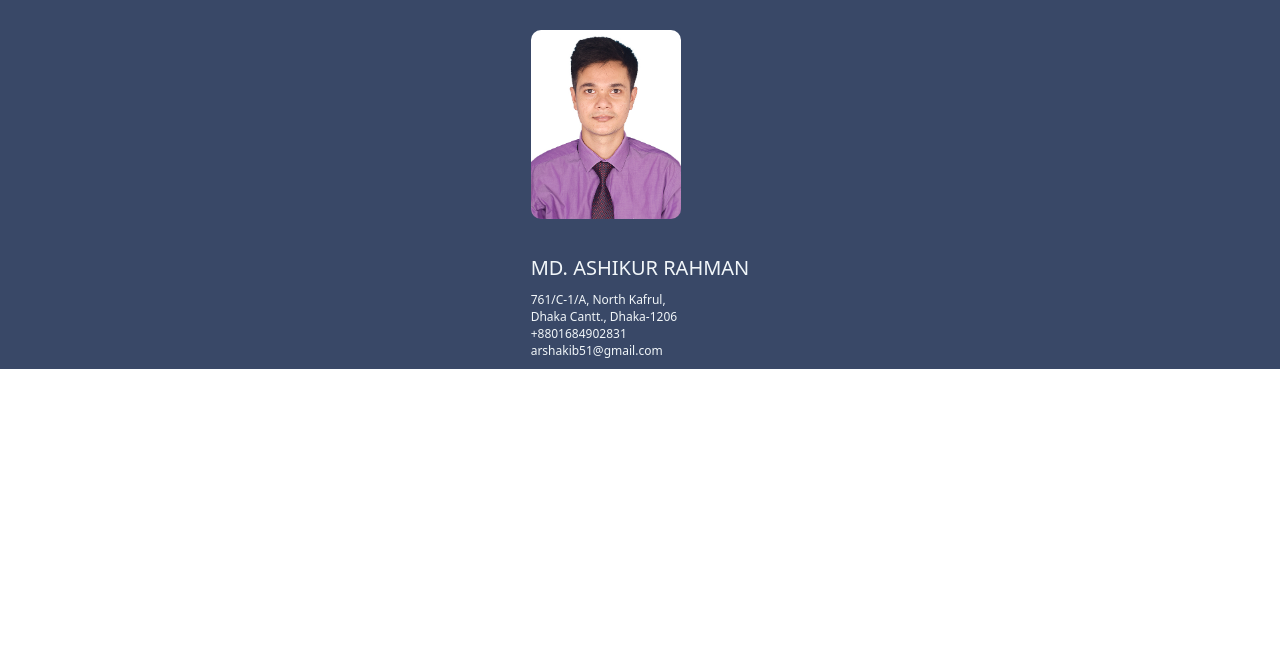
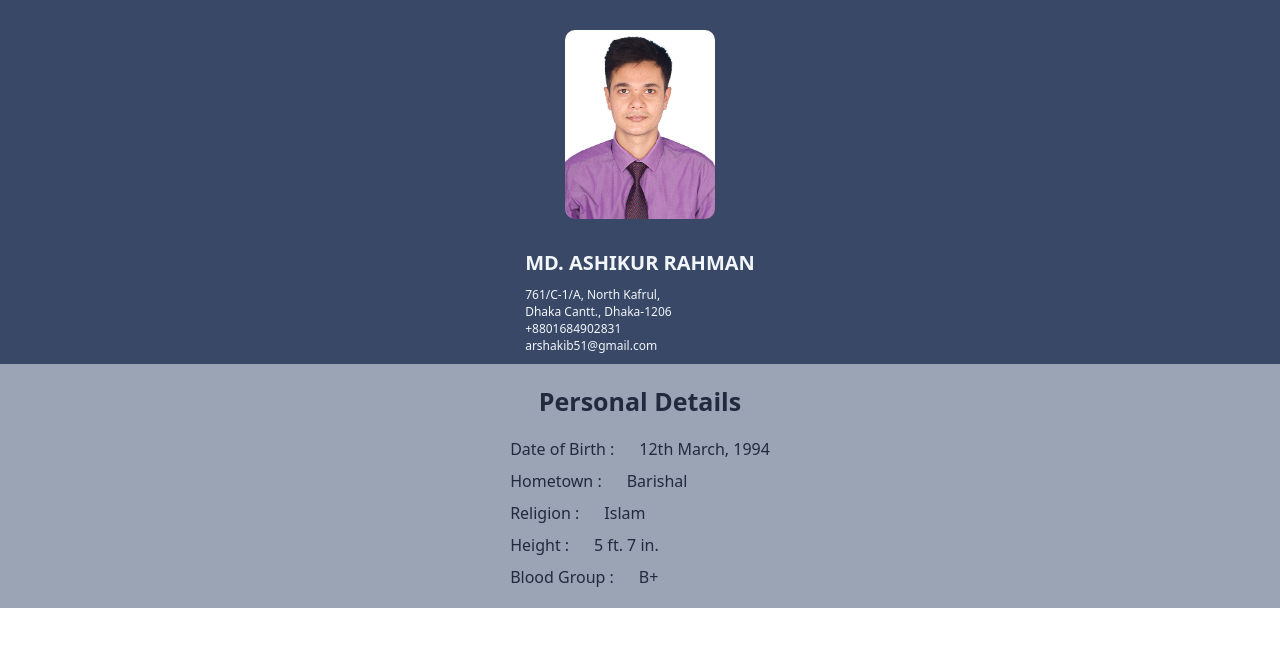
Before and after one commit to MARShakib/bioData, a plain HTML site: page index.html in a window 1280 px wide. Drawn offline with Linux system fonts and the light colour scheme.

Commit message:
Update personal details

```diff
--- a/index.html
+++ b/index.html
@@ -9,7 +9,7 @@
 </head>
 <body>
     <div class="header container">
-        <div class="photo-block">
+        <div class="block">
             <img class="mainImg" src="./images/Original.jpg" alt="Photo">
             <div class="info-block">
                 <div class="name">MD. ASHIKUR RAHMAN</div>
@@ -24,7 +24,20 @@
 
     </div>
 
-    <div class="personal-info container"></div>
+    <div class="personal-info container">
+        <div class="block">
+            <div class="personal-info-headings">Personal Details</div>
+            <div class="personal-info-elements">
+                <ul>
+                    <li>Date of Birth : &nbsp&nbsp&nbsp&nbsp 12th March, 1994 </li>
+                    <li>Hometown : &nbsp&nbsp&nbsp&nbsp Barishal</li>
+                    <li>Religion : &nbsp&nbsp&nbsp&nbsp Islam</li>
+                    <li>Height : &nbsp&nbsp&nbsp&nbsp 5 ft. 7 in. </li>
+                    <li>Blood Group : &nbsp&nbsp&nbsp&nbsp B+</li>
+                </ul>
+            </div>
+        </div>
+    </div>
 
     <div class="family-info container"></div>
 
--- a/style.css
+++ b/style.css
@@ -20,6 +20,12 @@ body {
     background-color: #394867;
 }
 
+.block {
+    display: flex;
+    flex-direction: column;
+    align-items: center;
+}
+
 .mainImg {
     width: 150px;
     height: auto;
@@ -34,6 +40,7 @@ body {
 
 .name {
     font-size: 20px;
+    font-weight: bold;
     margin-bottom: 10px;
 }
 
@@ -41,3 +48,22 @@ body {
     font-size: 12px;
     margin-bottom: 10px;
 }
+
+.personal-info {
+    background-color: #9BA4B5;
+    color: #212A3E;
+}
+
+ul {
+    list-style-type: none;
+    display: flex;
+    flex-direction: column;
+    gap: 10px;
+    margin-bottom: 20px;
+}
+
+.personal-info-headings {
+    font-size: 25px;
+    font-weight: bold;
+    margin: 20px 0px;
+}
```
